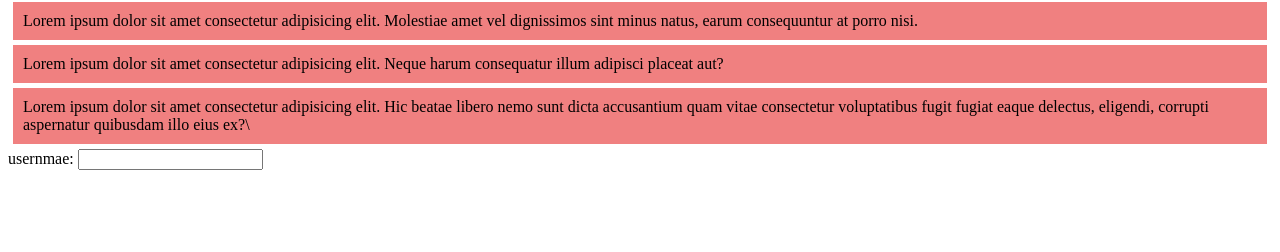
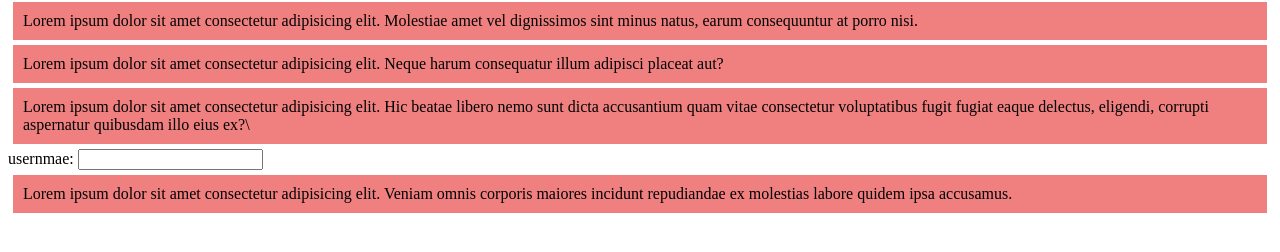
Before and after one commit to IamLikhon1/my-third-repo, a plain HTML site: page index.html in a window 1280 px wide. Shown: the part 78-330 px from the top of the page. Drawn offline with Linux system fonts and the light colour scheme.

Commit message:
my new commit

```diff
--- a/index.html
+++ b/index.html
@@ -13,6 +13,7 @@
     <p>Lorem ipsum dolor sit amet consectetur adipisicing elit. Neque harum consequatur illum adipisci placeat aut?</p>
     <p>Lorem ipsum dolor sit amet consectetur adipisicing elit. Hic beatae libero nemo sunt dicta accusantium quam vitae consectetur voluptatibus fugit fugiat eaque delectus, eligendi, corrupti aspernatur quibusdam illo eius ex?\</p>
    usernmae: <input type="text">
+   <p>Lorem ipsum dolor sit amet consectetur adipisicing elit. Veniam omnis corporis maiores incidunt repudiandae ex molestias labore quidem ipsa accusamus.</p>
 
 </body>
 </html>
```
